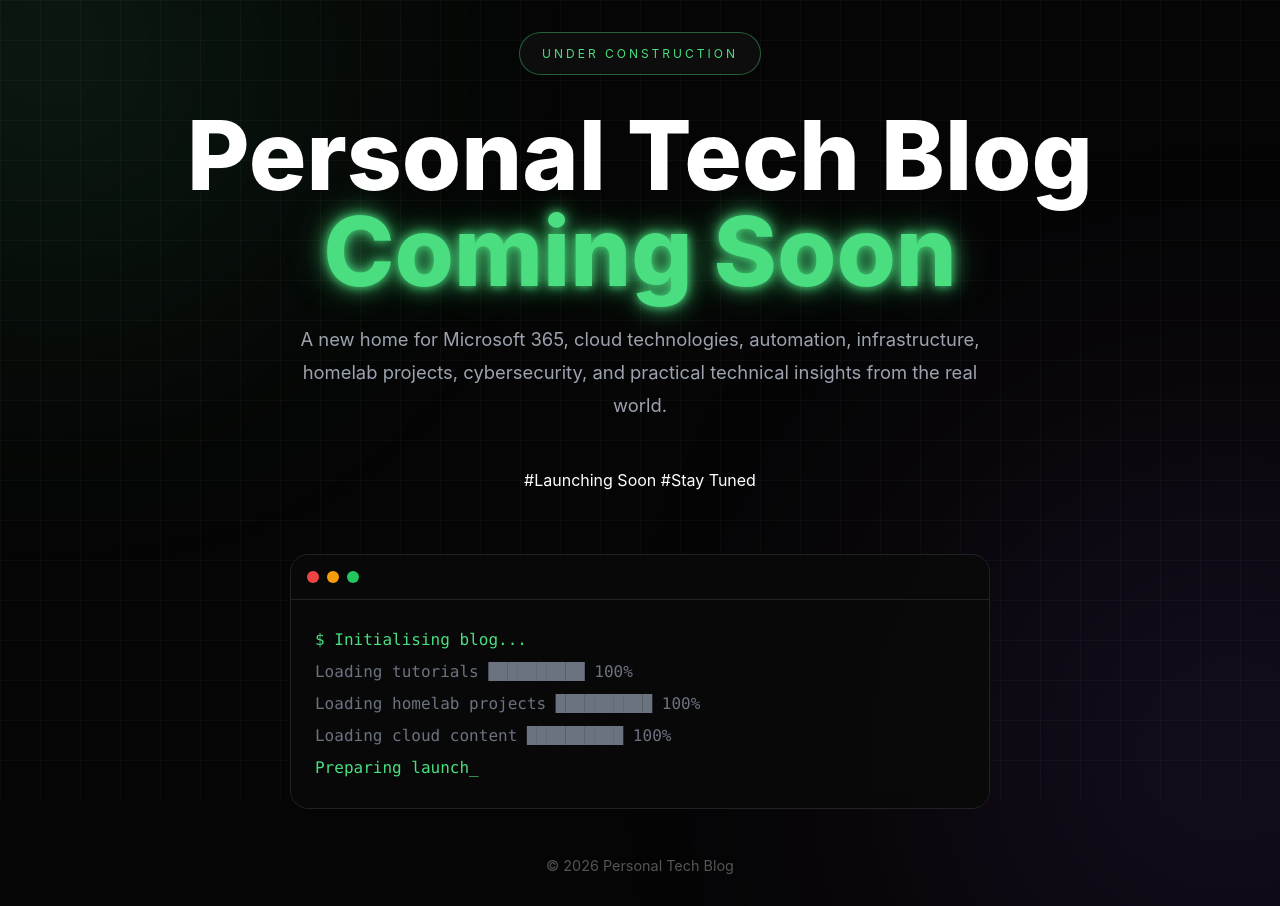
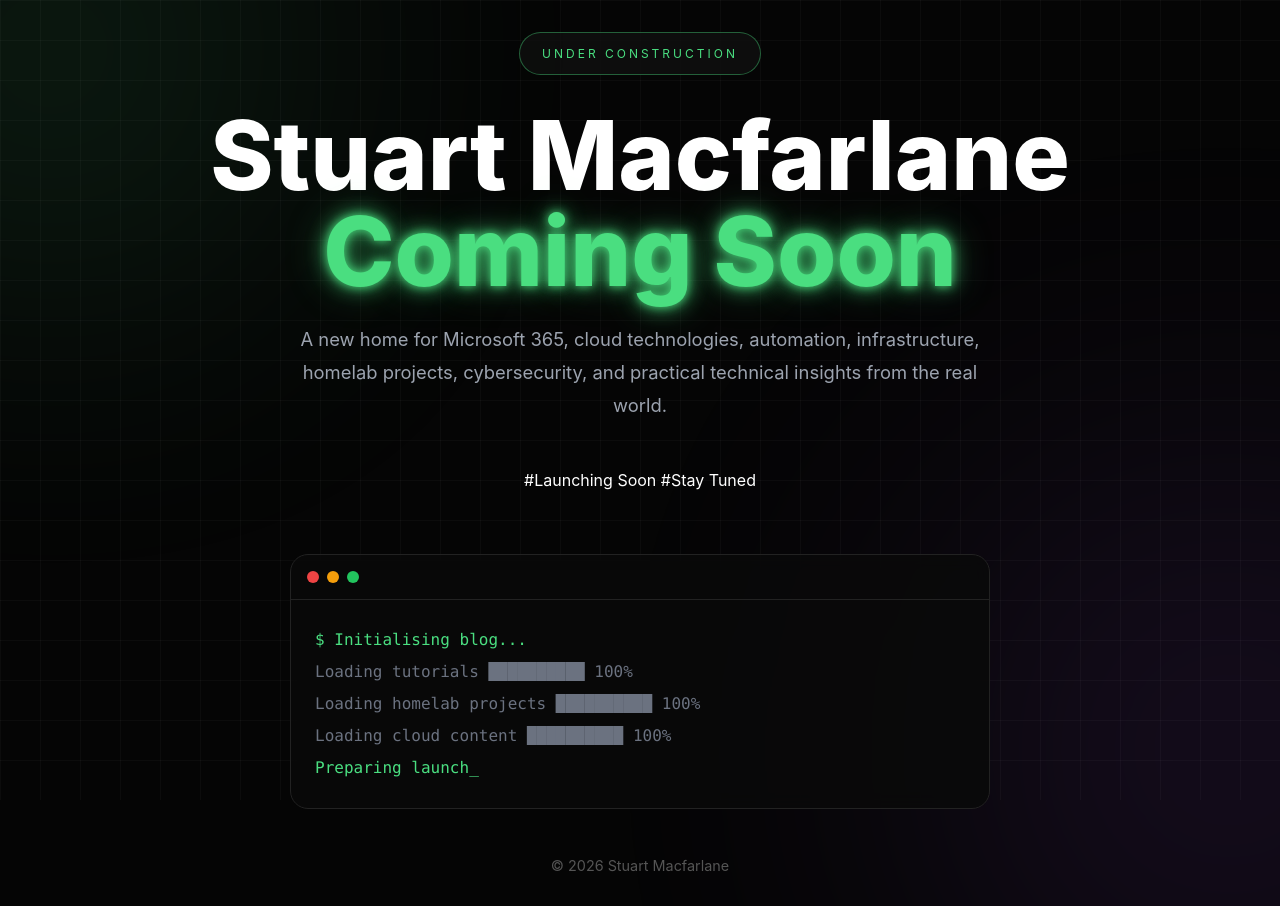
Before and after one commit to stuartmacfarlane/stuartmacfarlane.github.io, a plain HTML site: page index.html in a window 1280 px wide. Drawn offline with Linux system fonts and the light colour scheme.

Commit message:
Update index.html

```diff
--- a/index.html
+++ b/index.html
@@ -3,7 +3,7 @@
 <head>
 <meta charset="UTF-8">
 <meta name="viewport" content="width=device-width, initial-scale=1.0">
-<title>Coming Soon | Personal Tech Blog</title>
+<title>Coming Soon | Stuart Macfarlane</title>
 
 <style>
 :root {
@@ -239,7 +239,7 @@ h1 {
         </div>
 
         <h1>
-            Personal Tech Blog
+            Stuart Macfarlane
             <span class="highlight">Coming Soon</span>
         </h1>
 
@@ -273,7 +273,7 @@ h1 {
         </div>
 
         <div class="footer">
-            © 2026 Personal Tech Blog
+            © 2026 Stuart Macfarlane
         </div>
 
     </div>
```
